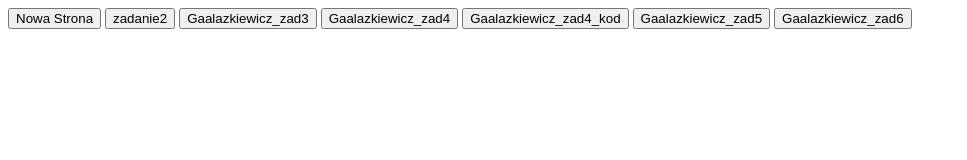
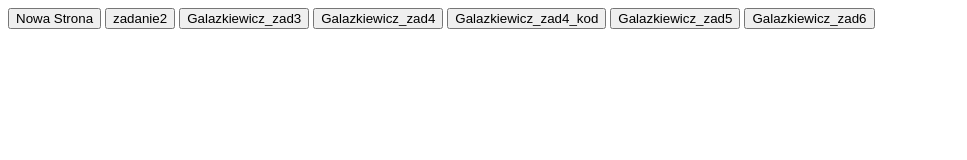
Before and after one commit to KamilGal/zada1i2, a plain HTML site: page index.html in a window 1280 px wide. Shown: the whole page, without its empty margins (0-967 px from the left). Drawn offline with Linux system fonts and the light colour scheme.

Commit message:
Update index.html

```diff
--- a/index.html
+++ b/index.html
@@ -36,10 +36,10 @@ window.open("zadanie6.html","okno4","toolbar=no,directories=no,menubar=no,height
 <form>
 <input type="button" name="przycisk" value="Nowa Strona" onclick="WinOpen_galazkiewicz(' ')">
 <input type="button" name="przycisk1" value="zadanie2" onclick="WinOpen_galazkiewicz1(' ')">
-<input type="button" name="przycisk2" value="Gaalazkiewicz_zad3" onclick="WinOpen_galazkiewicz2(' ')">
-<input type="button" name="przycisk3" value="Gaalazkiewicz_zad4" onclick="WinOpen_galazkiewicz3(' ')">
-<input type="button" name="przycisk4" value="Gaalazkiewicz_zad4_kod" onclick="WinOpen_galazkiewicz4(' ')">
-<input type="button" name="przycisk5" value="Gaalazkiewicz_zad5" onclick="WinOpen_galazkiewicz5(' ')">
-<input type="button" name="przycisk6" value="Gaalazkiewicz_zad6" onclick="WinOpen_galazkiewicz6(' ')">
+<input type="button" name="przycisk2" value="Galazkiewicz_zad3" onclick="WinOpen_galazkiewicz2(' ')">
+<input type="button" name="przycisk3" value="Galazkiewicz_zad4" onclick="WinOpen_galazkiewicz3(' ')">
+<input type="button" name="przycisk4" value="Galazkiewicz_zad4_kod" onclick="WinOpen_galazkiewicz4(' ')">
+<input type="button" name="przycisk5" value="Galazkiewicz_zad5" onclick="WinOpen_galazkiewicz5(' ')">
+<input type="button" name="przycisk6" value="Galazkiewicz_zad6" onclick="WinOpen_galazkiewicz6(' ')">
 </body>
 </html>
```
